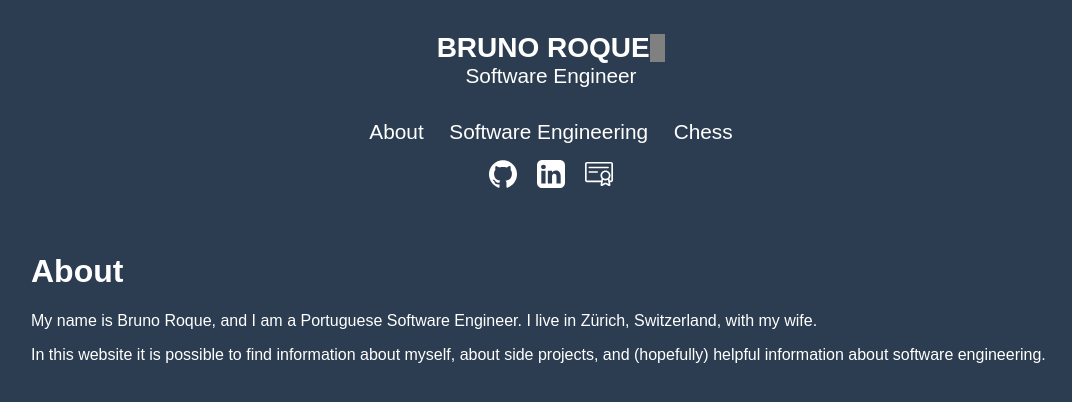
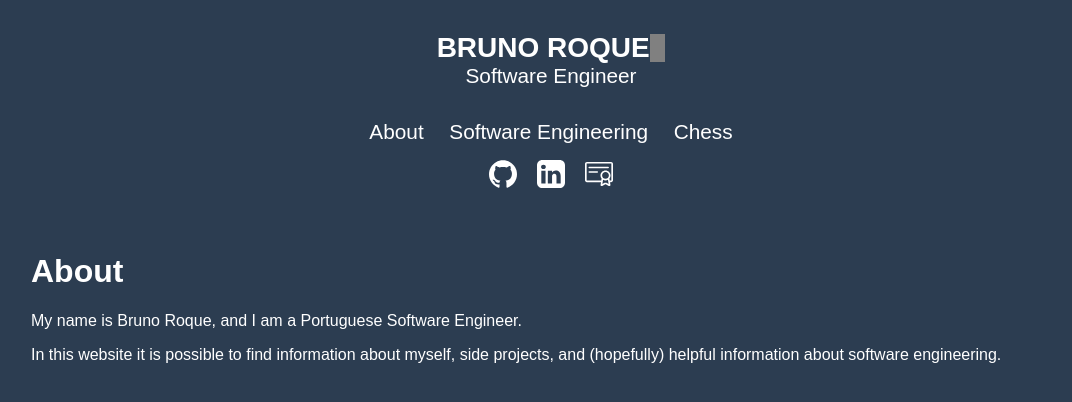
Before and after one commit to brunoroque06/brunoroque06.github.io, a Jekyll site: the page built from index.md, in a window 1280 px wide. Shown: the top 402 px of the page, without its empty margins (89-1161 px from the left). Built offline with Jekyll 4.4.1, drawn with Linux system fonts in a browser that asks for light colours; our own code applies the rules of GitHub Pages for plain Markdown files.

Commit message:
Update home page

```diff
--- a/index.md
+++ b/index.md
@@ -4,6 +4,6 @@ layout: default
 
 # About
 
-My name is Bruno Roque, and I am a Portuguese Software Engineer. I live in Zürich, Switzerland, with my wife.
+My name is Bruno Roque, and I am a Portuguese Software Engineer.
 
-In this website it is possible to find information about myself, about side projects, and (hopefully) helpful information about software engineering.
+In this website it is possible to find information about myself, side projects, and (hopefully) helpful information about software engineering.
```
